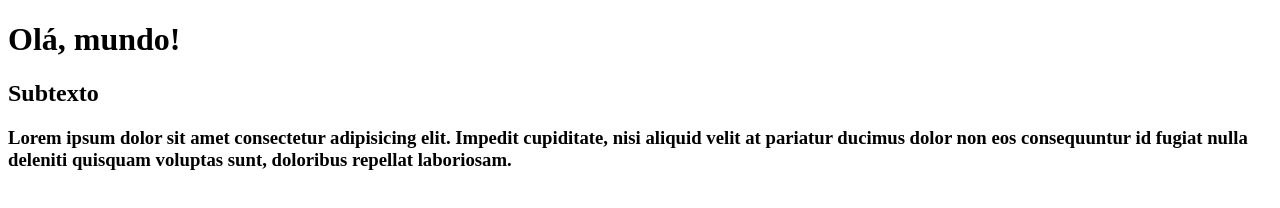
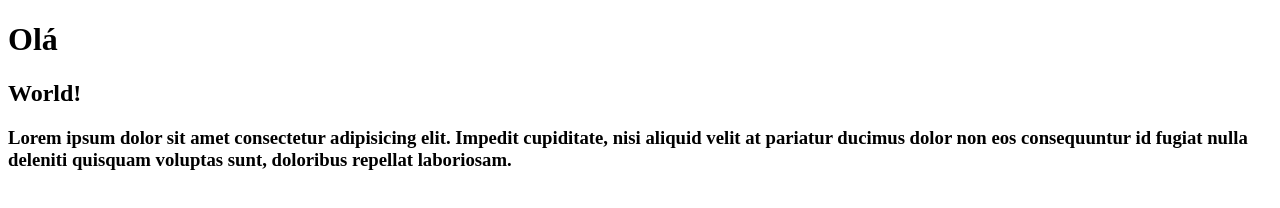
Before and after one commit to DaviOHS/curso-git, a plain HTML site: page index.html in a window 1280 px wide. Drawn offline with Linux system fonts and the light colour scheme.

Commit message:
[OUTRO DEV] Commit de alterações no index.html

```diff
--- a/index.html
+++ b/index.html
@@ -7,9 +7,9 @@
 </head>
 <body>
     <h1>
-        Olá, mundo!
+        Olá
     </h1>
-    <h2>Subtexto</h2>
+    <h2>World!</h2>
     <h3>
         Lorem ipsum dolor sit amet consectetur adipisicing elit. Impedit cupiditate, nisi aliquid velit at pariatur ducimus dolor non eos consequuntur id fugiat nulla deleniti quisquam voluptas sunt, doloribus repellat laboriosam.
     </h3>
```
